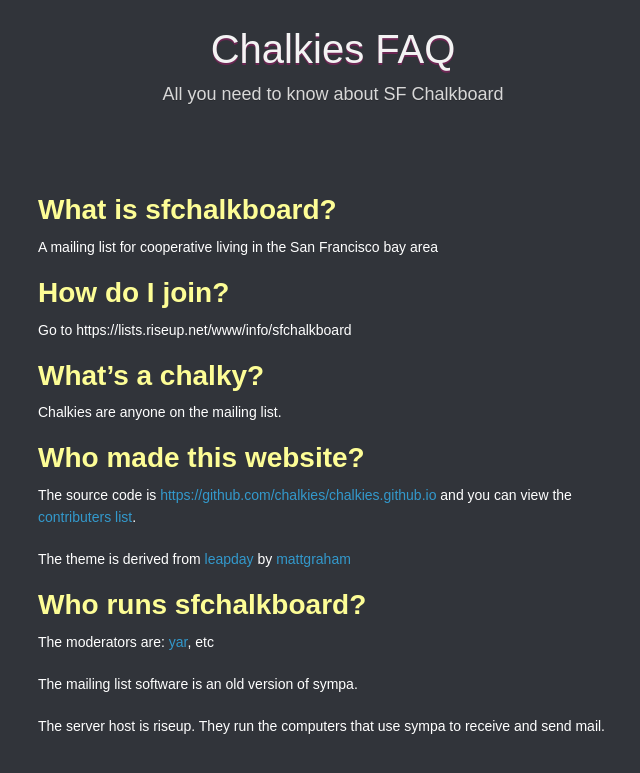
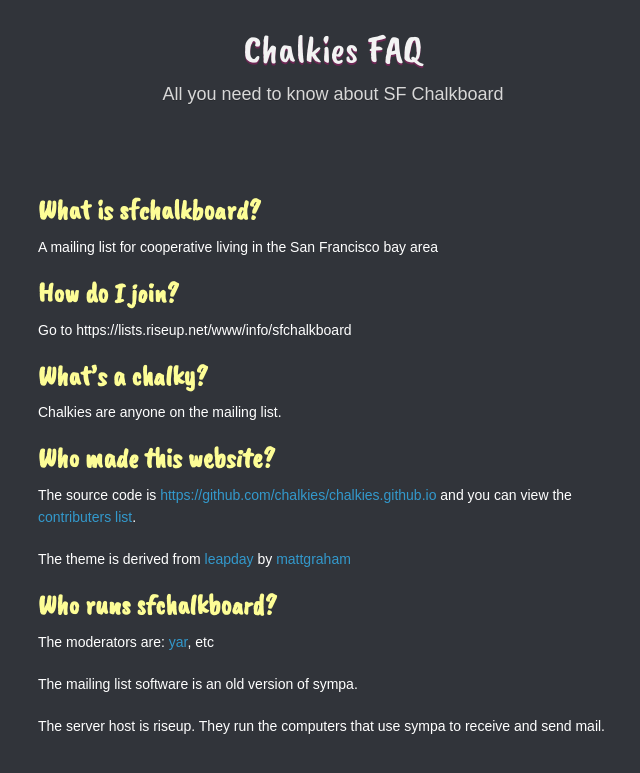
Before and after one commit to organicunity/chalkies.github.io, a Jekyll site: the page built from index.md, in a window 1280 px wide. Shown: the top 773 px of the page, without its empty margins (307-947 px from the left). Built offline with Jekyll 4.4.1, drawn with Linux system fonts in a browser that asks for light colours; comment, search, counter and statistics services are not loaded; our own code applies the rules of GitHub Pages for plain Markdown files.

Commit message:
google font: caveat brush

```diff
--- a/_layouts/default.html
+++ b/_layouts/default.html
@@ -5,6 +5,9 @@
    <meta http-equiv="X-UA-Compatible" content="chrome=1">
    <title>{{ site.title }}</title>
    <link rel="stylesheet" href="/styles.css">
+   <link rel="preconnect" href="https://fonts.googleapis.com">
+   <link rel="preconnect" href="https://fonts.gstatic.com" crossorigin>
+   <link href="https://fonts.googleapis.com/css2?family=Caveat+Brush&display=swap" rel="stylesheet">
    <script src="https://cdn.jsdelivr.net/npm/anchor-js/anchor.min.js"></script>
    <meta name="viewport" content="width=device-width, initial-scale=1, user-scalable=no" />
 </head>
--- a/styles.css
+++ b/styles.css
@@ -467,6 +467,7 @@ body {
 h1, h2, h3, h4, h5, h6 {
   color: #fdfd96;
   margin: 0 0 10px;
+  font-family: 'Caveat Brush', cursive;
 }
 
 p, ul, ol, table, pre, dl {
@@ -629,7 +630,7 @@ header {
   min-height: 76px;
 }
 header h1 a{
-  font: 40px/48px 'Brush Script MT', 'Lucida Handwriting', sans-serif;
+  font: 40px/48px 'Caveat Brush', cursive;
   color: #f3f3f3;
   text-shadow: 0px 2px 0px #6d2754;
   margin: 0px;
```
